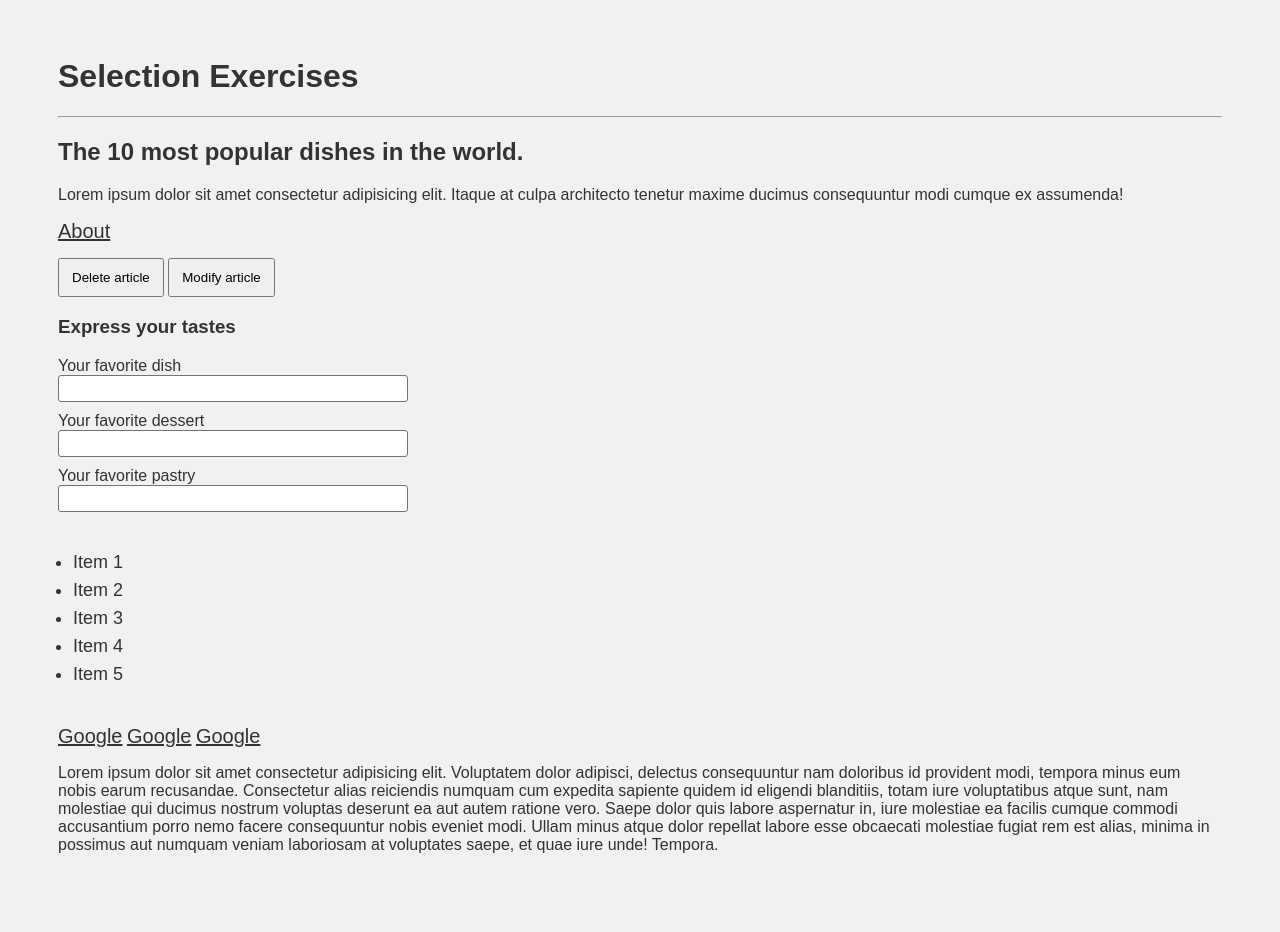
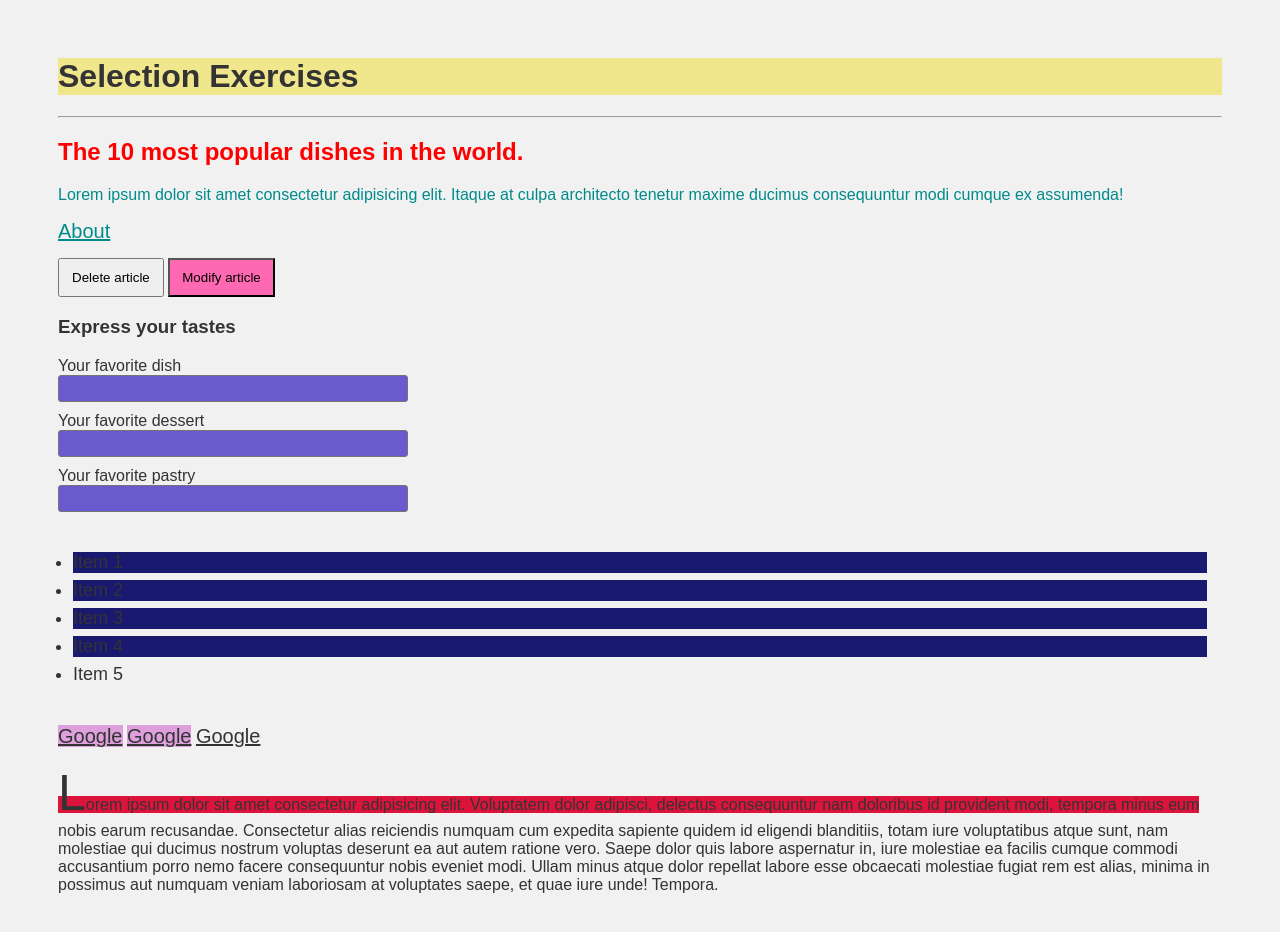
Before and after one commit to anuraganand789/LearningCSS, a plain HTML site: page udemy_30_css_exercises_course/6. Selectors/index.html in a window 1280 px wide. Drawn offline with Linux system fonts and the light colour scheme.

Commit message:
worked on execrcise for selection

```diff
--- a/udemy_30_css_exercises_course/6. Selectors/exercise.css
+++ b/udemy_30_css_exercises_course/6. Selectors/exercise.css
@@ -1,13 +1,17 @@
 /* 1. Select only the elements which have the classes "title" AND "main-title" at the same time and give them a background "khaki" */
 
-
+.title.main-title {
+    background-color: khaki;
+}
 
 
 
 /* 2. Select only the h2 which directly descend from an element with the ".content" class and give them the color "red" */
 
 /* > + ~ */
-
+.content > h2 {
+    color: red;
+}
 
 
 
@@ -16,11 +20,16 @@
 /* 3. Select all the elements which contain the "txt" class and all the elements which contain the "article-link" class at the same time, and give them the color "darkcyan" */
 
 /* , act like "and" */
-
+.txt, .article-link {
+    color: darkcyan;
+}
 
 
 /* 4. Select only the button which contains the "modify-btn" class and which is directly preceded by the button containing the "delete-btn" class and give it a "hotpink" background */
 
+button.delete-btn + button.modify-btn {
+    background-color: hotpink;
+}
 
 
 
@@ -28,7 +37,7 @@
 
 /* 5. Select the inputs which contain the type = "text" attribute and give them a "slateblue" background */
 
-
+input[type="text"] { background-color: slateblue;}
 
 
 
@@ -36,7 +45,9 @@
 
 
 /* 6. Change the background color of the form to "lightblue" only when one of the children receives the focus */
-
+form:focus-within{
+    background-color: lightblue;
+}
 
 
 
@@ -45,19 +56,24 @@
 
 /* 7. Select the 4th item from the list and give it a "seagreen" background */
 
-
+ul>li:nth-child(4){
+    background-color: seagreen;
+}
 
 
 
 
 /* 8. Select all li except the 5th and give them a "midnightblue" background */
 
-
+ul>li:not(:nth-child(5)) {
+    background-color: midnightblue;
+}
 
 
 
 
 /* 9. Select only links pointing to secure sites (https) and give them a "plum" background */
+a[href^="https"] { background-color: plum;}
 
 
 
@@ -65,7 +81,11 @@
 
 
 
-
-/* 10. Give a "crimson" background color to the first line of the last paragraph and increase the size of its first letter to 50px */
+/* 10. Give a "crimson" background color to the first line
+of the last paragraph and increase the size of its first letter to 50px */
 
 /* You need to make two selections */
+
+p.final-txt::first-line { background-color: crimson;}
+
+.final-txt::first-letter { font-size : 50px; }
```
